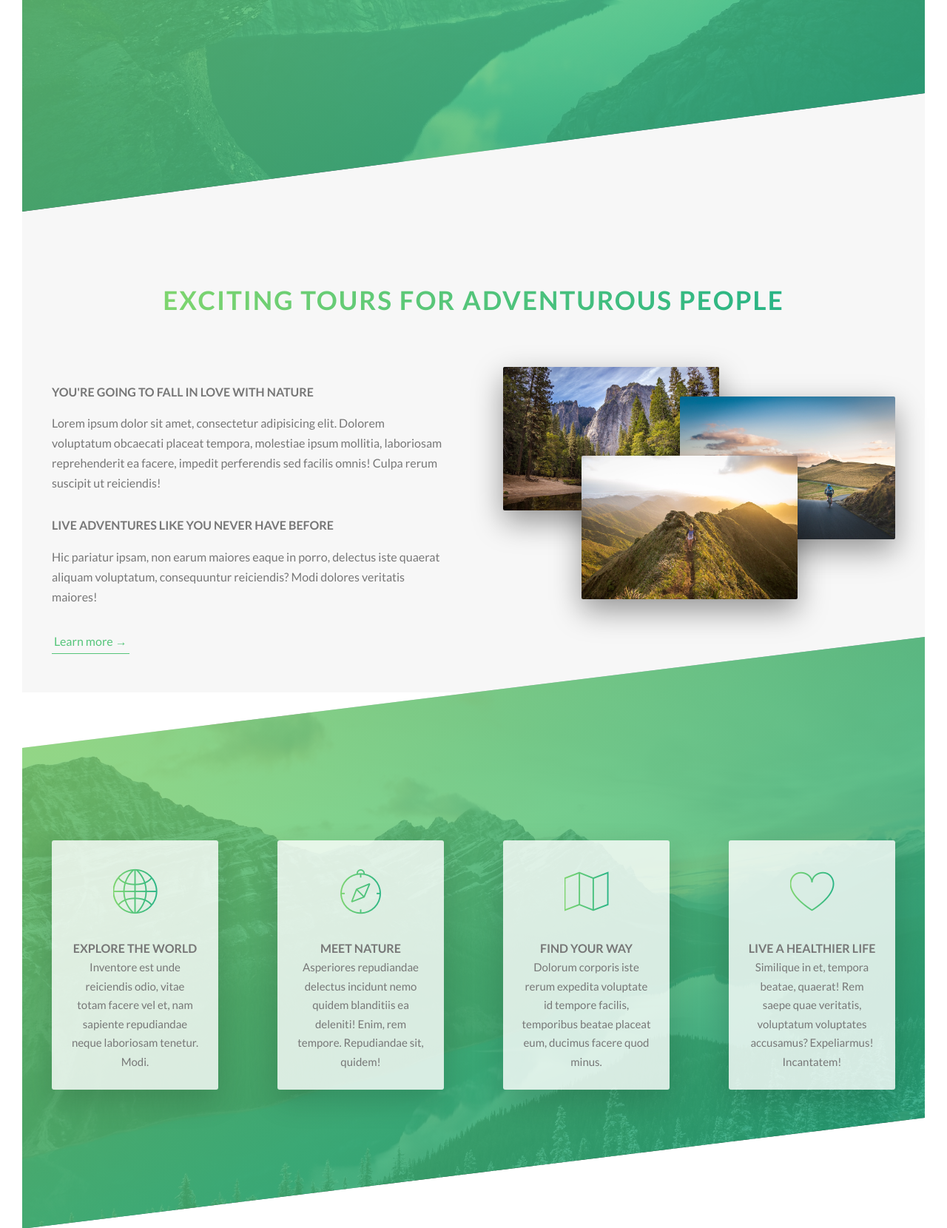
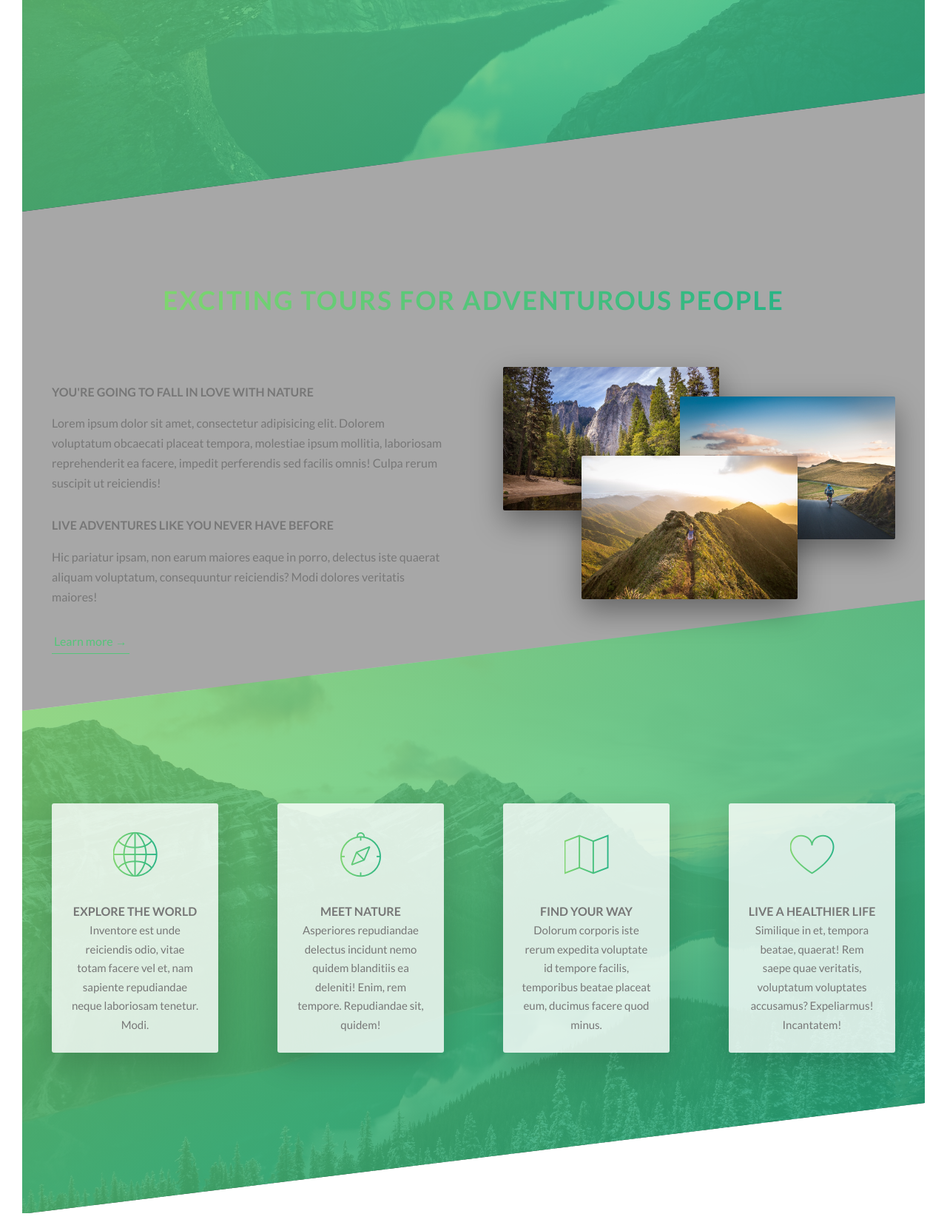
Before and after one commit to allanliebold/scss-tutorial, a website: page index.html in a window 1280 px wide. Shown: the part 504-2164 px from the top of the page at 74% size. Drawn offline with Linux system fonts and the light colour scheme.

Commit message:
adjusting positioning of sections

```diff
--- a/sass/abstracts/_variables.scss
+++ b/sass/abstracts/_variables.scss
@@ -4,7 +4,7 @@ $color-primary: #55c57a;
 $color-primary-light: #7ed56f;
 $color-primary-dark: #28b485;
 
-$color-grey-light-1: #f7f7f7;
+$color-grey-light-1: #a7a7a7;
 $color-grey-dark: #777;
 
 $color-white: #fff;
--- a/sass/layout/_grid.scss
+++ b/sass/layout/_grid.scss
@@ -1,7 +1,7 @@
 .row {
   max-width: $grid-width;
   margin: 0 auto; // to center block element inside of another block element.
-  margin-bottom: 25rem;
+  margin-bottom: 28rem;
   &:not(:last-child) {
     margin-bottom: $gutter-horizontal;
   }
--- a/sass/pages/_home.scss
+++ b/sass/pages/_home.scss
@@ -6,6 +6,7 @@
 
 .section-features {
   padding: 20rem 0;
+  margin-top: -8rem;
   background-image: linear-gradient(
     to right bottom,
     rgba($color-primary-light, 0.8),
```
Also changed, not shown: css/style.css.
